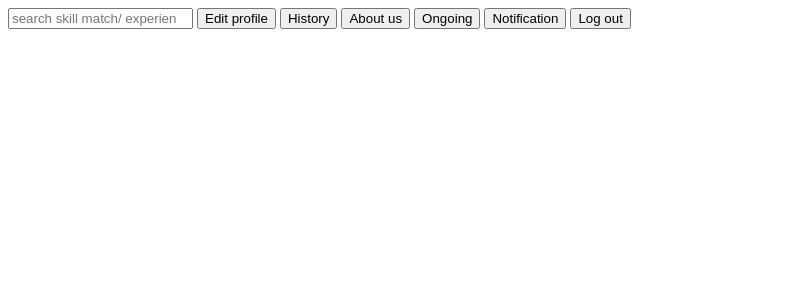
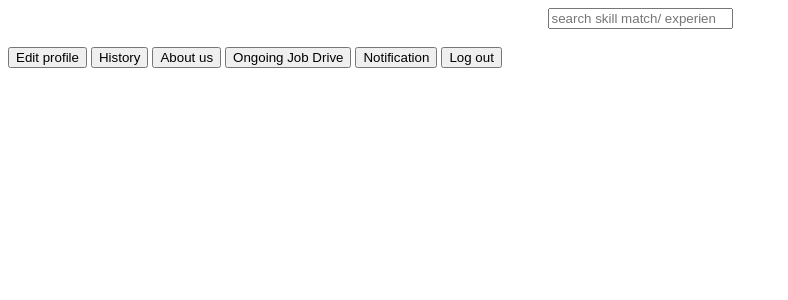
Before and after one commit to 24f3004299/Placement_Portal_App-V1, a Flask app: page /student/1 in a window 1280 px wide. Shown: the top 300 px of the page, without its empty margins (0-788 px from the left). Run offline with Flask 3, Linux system fonts and the light colour scheme.

Commit message:
Update student.html

```diff
--- a/templates/student.html
+++ b/templates/student.html
@@ -11,11 +11,11 @@
 
     </header>
     <nav>
-        <input type="search" placeholder="search skill match/ experience match/ location match/ job type match">
+        <center><input type="search" placeholder="search skill match/ experience match/ location match/ job type match"></center><br>
         <a href={{url_for('student.Update',idi=idi)}}><button>Edit profile</button></a>
         <button>History</button>
         <button>About us</button>
-        <button>Ongoing</button>
+        <button>Ongoing Job Drive</button>
         <button>Notification</button>
         <a href={{url_for('log.logout')}}><button>Log out</button></a>
     </nav>
```
